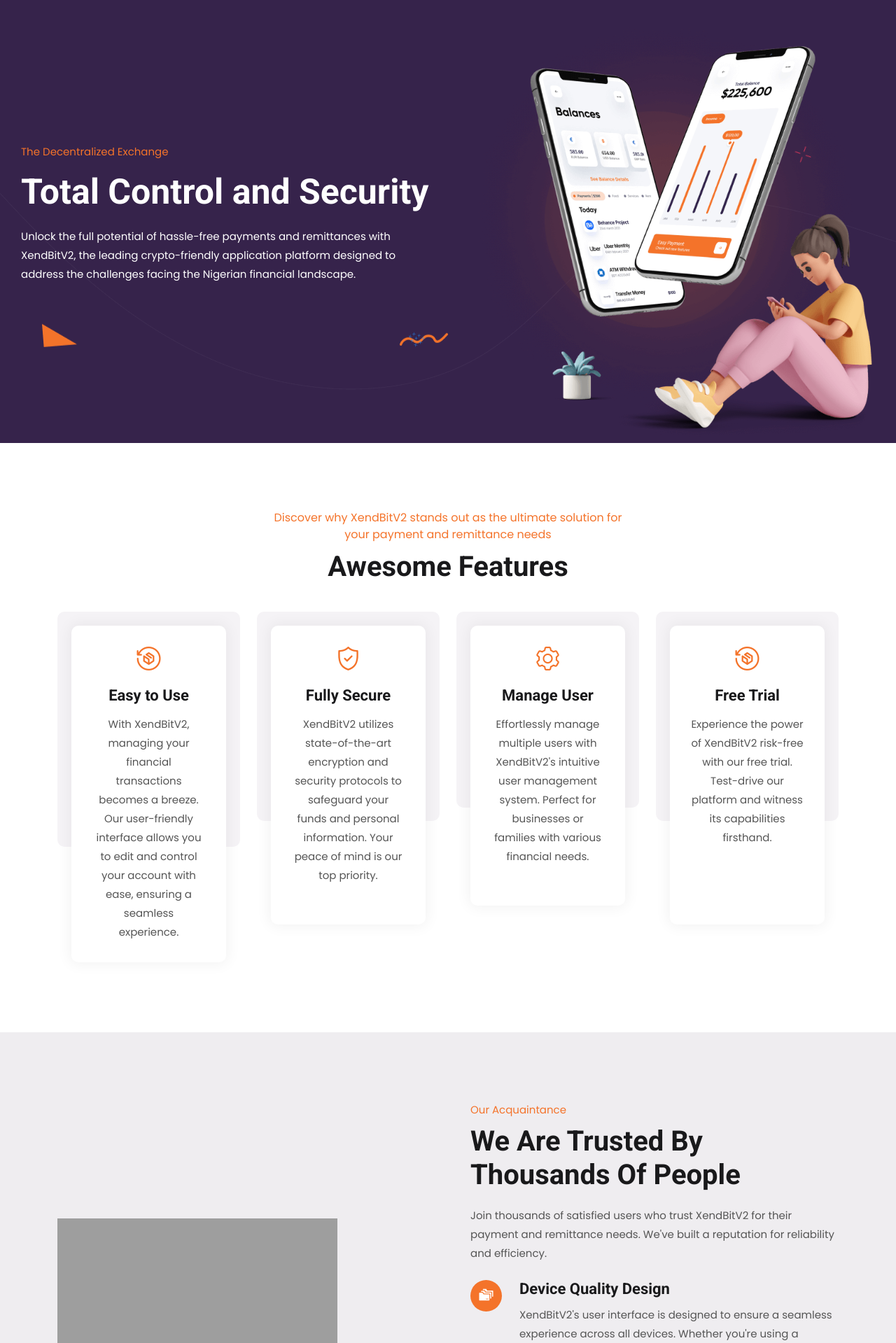
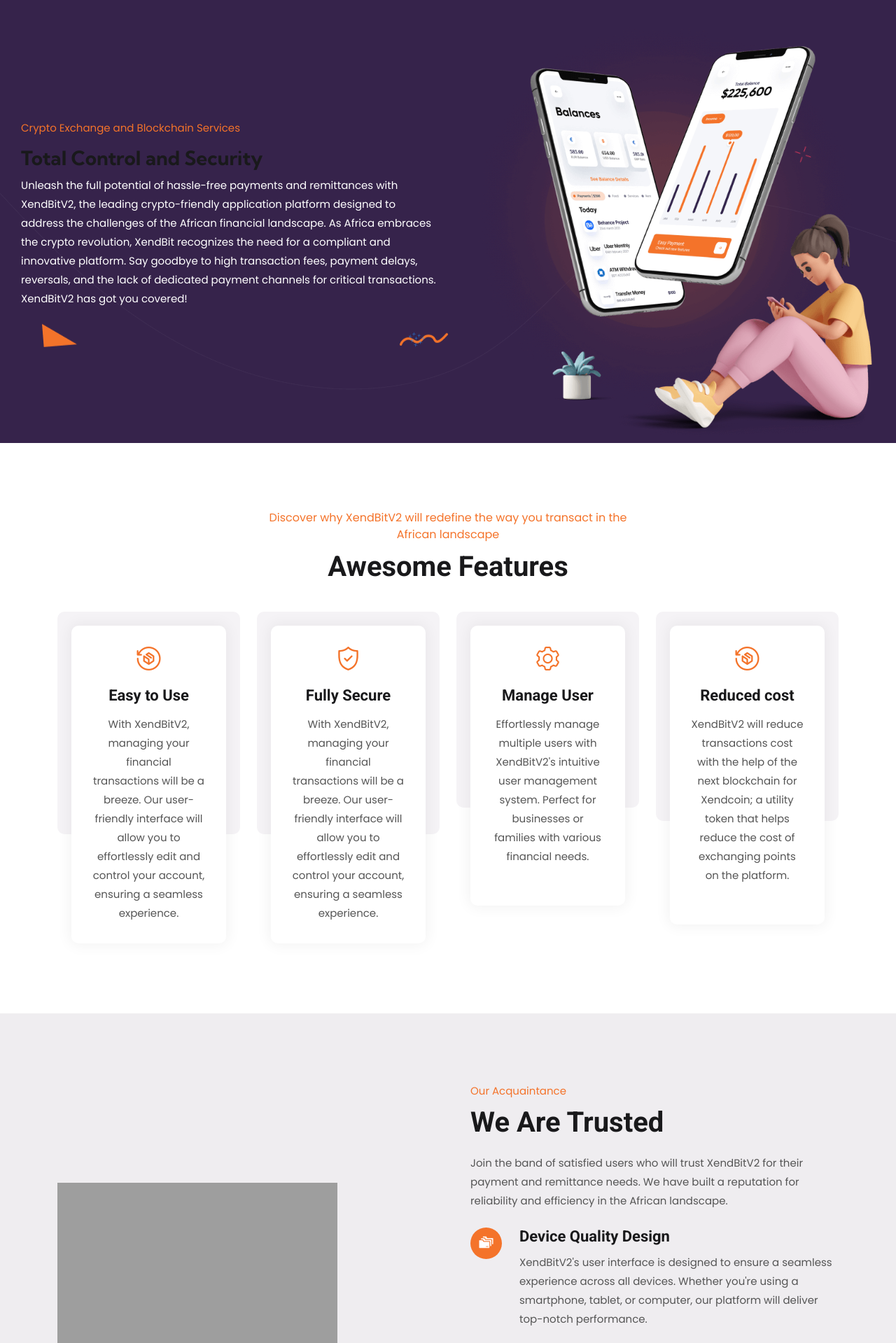
Before and after one commit to JayEs23/xendbit, a PHP site: page / in a window 1280 px wide. Shown: the part 92-2011 px from the top of the page at 70% size. Run offline with PHP 8.4, Linux system fonts and the light colour scheme; some web fonts are replaced; grey boxes are pictures that could not be loaded.

Commit message:
Updated Contetnst to future tense

```diff
--- a/components/footer.php
+++ b/components/footer.php
@@ -7,7 +7,7 @@
                                 <img src="assets/images/xendbit-light.png" class="logo-1" alt="Image" />
                                 <img src="assets/images/xendbit-dark.png" class="logo-2" alt="Image" />
                             </a>
-                            <p>Join XendBitV2 today and revolutionize the way you handle payments and remittances. Trust in our expertise, embrace our cutting-edge technology, and experience financial freedom like never before.</p>
+                            <p>Join XendBitV2 today and be at the forefront of the African crypto revolution. Embrace our cutting-edge technology, enjoy seamless transactions, and unlock a future of financial freedom in the African landscape.</p>
                             <div class="social-links">
                                 <ul>
                                     <li>
--- a/index.php
+++ b/index.php
@@ -18,10 +18,10 @@
                 <div class="row align-items-center">
                     <div class="col-lg-6" data-aos="fade-down" data-aos-duration="1200" data-aos-delay="200">
                         <div class="app-banner-content">
-                            <span>The Decentralized Exchange</span>
-                            <h1>Total Control and Security</h1>
+                            <span>Crypto Exchange and Blockchain Services</span>
+                            <h3 class=""text-white>Total Control and Security</h3>
                             <!-- <p>Trade Bitcoin, Ethereum and Litecoin without the risks associated with centralised exchanges.</p> -->
-                            <p>Unlock the full potential of hassle-free payments and remittances with XendBitV2, the leading crypto-friendly application platform designed to address the challenges facing the Nigerian financial landscape.</p>
+                            <p>Unleash the full potential of hassle-free payments and remittances with XendBitV2, the leading crypto-friendly application platform designed to address the challenges of the African financial landscape. As Africa embraces the crypto revolution, XendBit recognizes the need for a compliant and innovative platform. Say goodbye to high transaction fees, payment delays, reversals, and the lack of dedicated payment channels for critical transactions. XendBitV2 has got you covered!</p>
                             <!-- <div class="download-links">
                                 <ul>
                                     <li>
@@ -51,7 +51,7 @@
         <div id="features" class="app-features-area pt-100 pb-70">
             <div class="container">
                 <div class="app-section-title">
-                    <span>Discover why XendBitV2 stands out as the ultimate solution for your payment and remittance needs</span>
+                    <span>Discover why XendBitV2 will redefine the way you transact in the African landscape</span>
                     <h2>Awesome Features</h2>
                 </div>
 
@@ -61,7 +61,7 @@
                             <div class="features-content">
                                 <i class="flaticon-return"></i>
                                 <h3>Easy to Use</h3>
-                                <p>With XendBitV2, managing your financial transactions becomes a breeze. Our user-friendly interface allows you to edit and control your account with ease, ensuring a seamless experience.</p>
+                                <p>With XendBitV2, managing your financial transactions will be a breeze. Our user-friendly interface will allow you to effortlessly edit and control your account, ensuring a seamless experience.</p>
                             </div>
                         </div>
                     </div>
@@ -70,7 +70,7 @@
                             <div class="features-content">
                                 <i class="flaticon-security"></i>
                                 <h3>Fully Secure</h3>
-                                <p>XendBitV2 utilizes state-of-the-art encryption and security protocols to safeguard your funds and personal information. Your peace of mind is our top priority.<br><br></p>
+                                <p>With XendBitV2, managing your financial transactions will be a breeze. Our user-friendly interface will allow you to effortlessly edit and control your account, ensuring a seamless experience.<br></p>
                             </div>
                         </div>
                     </div>
@@ -87,8 +87,8 @@
                         <div class="single-app-features-box">
                             <div class="features-content">
                                 <i class="flaticon-return"></i>
-                                <h3>Free Trial</h3>
-                                <p>Experience the power of XendBitV2 risk-free with our free trial. Test-drive our platform and witness its capabilities firsthand. <br><br><br><br>
+                                <h3>Reduced cost</h3>
+                                <p>XendBitV2 will reduce transactions cost with the help of the next blockchain for Xendcoin; a utility token that helps reduce the cost of exchanging points on the platform.<br><br>
                                 </p>
                             </div>
                         </div>
@@ -111,11 +111,9 @@
                         <div class="acquaintance-content pl-20">
                             <div class="acquaintance-title">
                                 <span>Our Acquaintance</span>
-                                <h2>We Are Trusted By Thousands Of People</h2>
+                                <h2>We Are Trusted</h2>
                                 <p>
-                                    Join thousands of satisfied users who trust XendBitV2 for their payment and remittance needs. We've built a reputation for reliability and efficiency.
-                                </p>
-                            </div>
+                                    Join the band of satisfied users who will trust XendBitV2 for their payment and remittance needs. We have built a reputation for reliability and efficiency in the African landscape.
 
                             <div class="acquaintance-list">
                                 <ul>
@@ -124,14 +122,14 @@
                                             <i class="flaticon-folder"></i>
                                         </div>
                                         <h3>Device Quality Design</h3>
-                                        <p>XendBitV2's user interface is designed to ensure a seamless experience across all devices. Whether you're using a smartphone, tablet, or computer, our platform delivers top-notch performance.</p>
+                                        <p>XendBitV2's user interface is designed to ensure a seamless experience across all devices. Whether you're using a smartphone, tablet, or computer, our platform will deliver top-notch performance.</p>
                                     </li>
                                     <li>
                                         <div class="icon">
                                             <i class="flaticon-data-management"></i>
                                         </div>
                                         <h3>Easy to Manage Data</h3>
-                                        <p>Simplify your financial management with XendBitV2. Our platform streamlines data management, giving you more time to focus on what matters most.</p>
+                                        <p>Simplify your financial management with XendBitV2. Our platform will streamline data management, giving you more time to focus on what matters most.</p>
                                     </li>
                                 </ul>
                             </div>
@@ -152,11 +150,11 @@
                         <div class="design-content">
                             <div class="design-title">
                                 <span>Cool & Amazing Design</span>
-                                <h2>We Develop Amazing App For Startups</h2>
+                                <h2>We Develop Amazing DApps For our users</h2>
                             </div>
                             <div class="design-text">
                                 <p>
-                                    At XendBitV2, we believe in delivering not just functionality but also an aesthetically pleasing experience. Our app boasts an amazing design that complements its powerful features.
+                                   At XendBitV2, we believe in delivering not just functionality but also an aesthetically pleasing experience. Our apps will boast amazing designs that complements the various powerful features.
                                 </p>
                                 <p></p>
                             </div>
@@ -297,7 +295,7 @@
                         <div class="download-content pl-20">
                             <div class="download-title">
                                 <span>Download Our App</span>
-                                <h2>Get The App For Free And Start Now</h2>
+                                <h2>Get ready to embrace the future of payments and remittances with XendBitV2</h2>
                             </div>
                             <p>Say goodbye to high transaction fees, payment delays, reversals, and the lack of dedicated payment channels for critical transactions. XendBitV2 has got you covered!</p>
                             <div class="download-links">
@@ -441,7 +439,7 @@
             <div class="container">
                 <div class="app-section-title">
                     <span>Play Video</span>
-                    <h2>Discover how XendBitV2 can transform your modern lifestyle. Watch our video to learn more</h2>
+                    <h2>Discover how XendBitV2 will transform your modern lifestyle. Watch our video to learn more</h2>
                 </div>
                 <div class="video-icon">
                     <div class="icon">
@@ -457,7 +455,7 @@
             <div class="container">
                 <div class="app-section-title">
                     <span>See XendBitV2 in action.</span>
-                    <h2> Explore our app screenshots to get a glimpse of the seamless user experience.</h2>
+                    <h3> Immerse yourself in the breathtaking beauty of the African landscape as you embark on your financial journey with XendBitV2. From the majestic savannahs to the vibrant cityscapes, Africa will be your backdrop as you experience the power of crypto-friendly payments and remittances.</h3>
                 </div>
                 <div class="class-for-frame">
                     <!-- <div class="choose-slider owl-carousel owl-theme">
```
